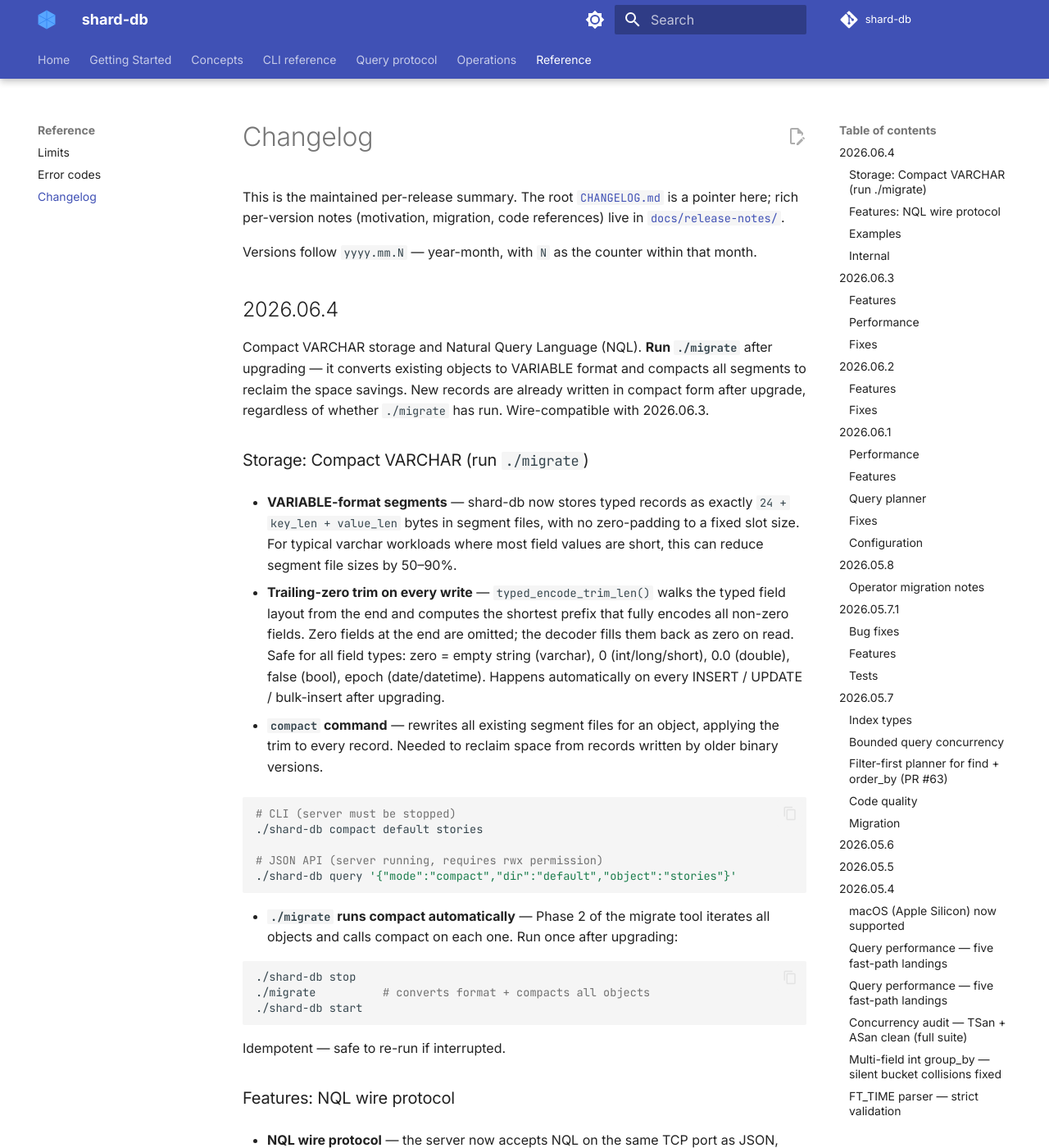
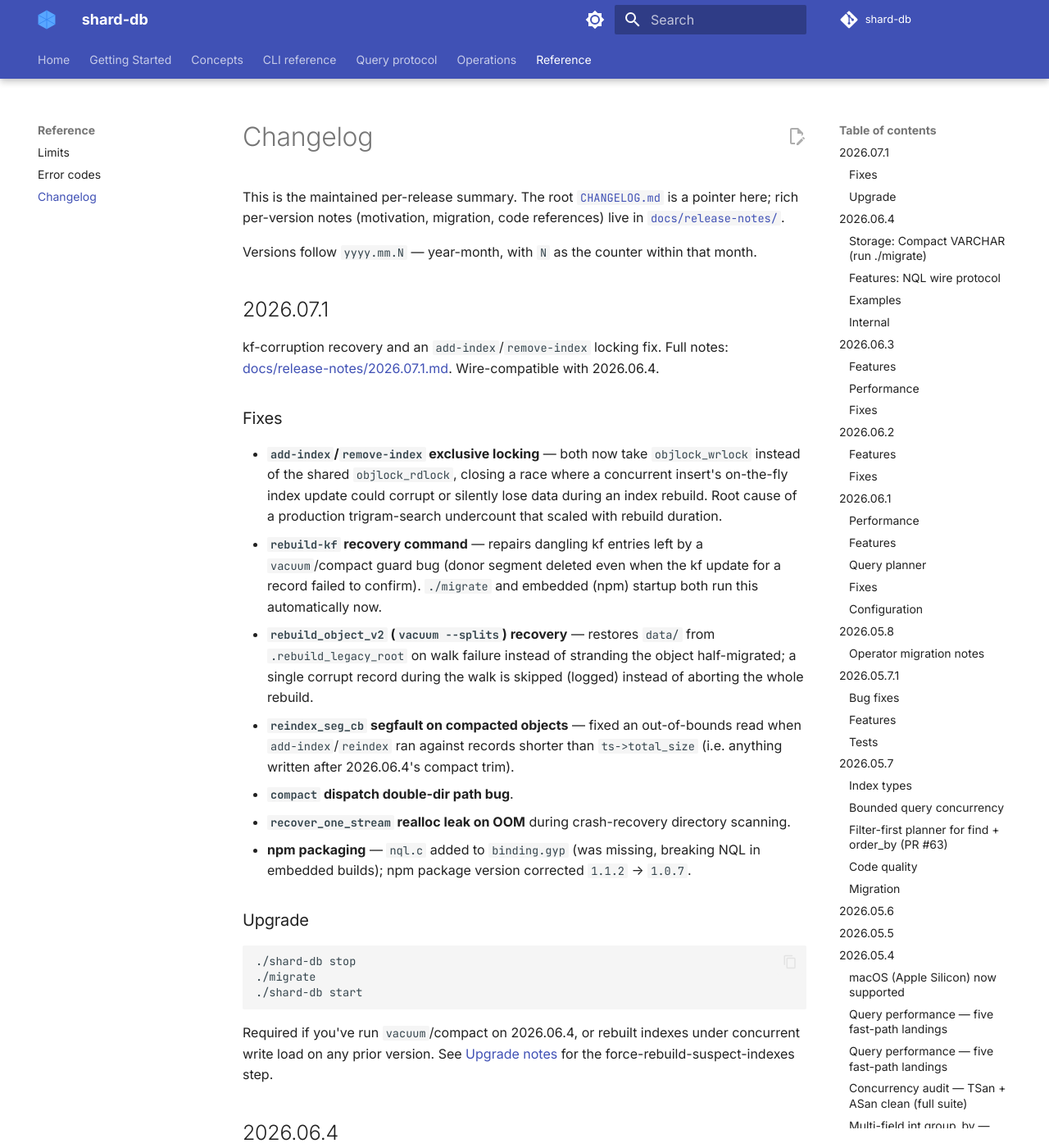
Before and after one commit to sayyiditow/shard-db, an MkDocs documentation site: the page built from docs/reference/changelog.md, in a window 1280 px wide and 1400 px high. Shown: the whole window at 82% size. Built offline with MkDocs 1.6.1 and Material for MkDocs 9.7.7, drawn with Linux system fonts in a browser that asks for light colours; comment, search, counter and statistics services are not loaded.

Commit message:
docs: 2026.07.1 release readiness + remove unused export-schema version field
Documents rebuild-kf (undocumented since it shipped), corrects the
add-index/remove-index lock-model docs to match the wrlock fix, fixes
a stale test-count reference in CLAUDE.md, and adds 2026.07.1 release
notes + changelog entries.

Also removes the hardcoded "version" field from export-schema's JSON
output — it's never read by import-schema (which just locates the
"objects" array), so it was dead weight that had already gone stale
across two releases with nobody noticing.

````diff
--- a/docs/reference/changelog.md
+++ b/docs/reference/changelog.md
@@ -3,6 +3,30 @@
 This is the maintained per-release summary. The root [`CHANGELOG.md`](https://github.com/sayyiditow/shard-db/blob/main/CHANGELOG.md) is a pointer here; rich per-version notes (motivation, migration, code references) live in [`docs/release-notes/`](../release-notes/).
 
 Versions follow `yyyy.mm.N` — year-month, with `N` as the counter within that month.
+
+## 2026.07.1
+
+kf-corruption recovery and an `add-index`/`remove-index` locking fix. Full notes: [docs/release-notes/2026.07.1.md](../release-notes/2026.07.1.md). Wire-compatible with 2026.06.4.
+
+### Fixes
+
+- **`add-index`/`remove-index` exclusive locking** — both now take `objlock_wrlock` instead of the shared `objlock_rdlock`, closing a race where a concurrent insert's on-the-fly index update could corrupt or silently lose data during an index rebuild. Root cause of a production trigram-search undercount that scaled with rebuild duration.
+- **`rebuild-kf` recovery command** — repairs dangling kf entries left by a `vacuum`/compact guard bug (donor segment deleted even when the kf update for a record failed to confirm). `./migrate` and embedded (npm) startup both run this automatically now.
+- **`rebuild_object_v2` (`vacuum --splits`) recovery** — restores `data/` from `.rebuild_legacy_root` on walk failure instead of stranding the object half-migrated; a single corrupt record during the walk is skipped (logged) instead of aborting the whole rebuild.
+- **`reindex_seg_cb` segfault on compacted objects** — fixed an out-of-bounds read when `add-index`/`reindex` ran against records shorter than `ts->total_size` (i.e. anything written after 2026.06.4's compact trim).
+- **`compact` dispatch double-dir path bug**.
+- **`recover_one_stream` realloc leak on OOM** during crash-recovery directory scanning.
+- **npm packaging** — `nql.c` added to `binding.gyp` (was missing, breaking NQL in embedded builds); npm package version corrected `1.1.2` → `1.0.7`.
+
+### Upgrade
+
+```bash
+./shard-db stop
+./migrate
+./shard-db start
+```
+
+Required if you've run `vacuum`/compact on 2026.06.4, or rebuilt indexes under concurrent write load on any prior version. See [Upgrade notes](../release-notes/2026.07.1.md#upgrade-notes) for the force-rebuild-suspect-indexes step.
 
 ## 2026.06.4
 
````
Also changed, not shown: CHANGELOG.md (+2 -2 lines), CLAUDE.md (+3 -2 lines), docs/cli/index.md (+1 -0 lines), docs/concepts/concurrency.md (+4 -2 lines), docs/query-protocol/schema-mutations.md (+21 -0 lines), 2 other files.
